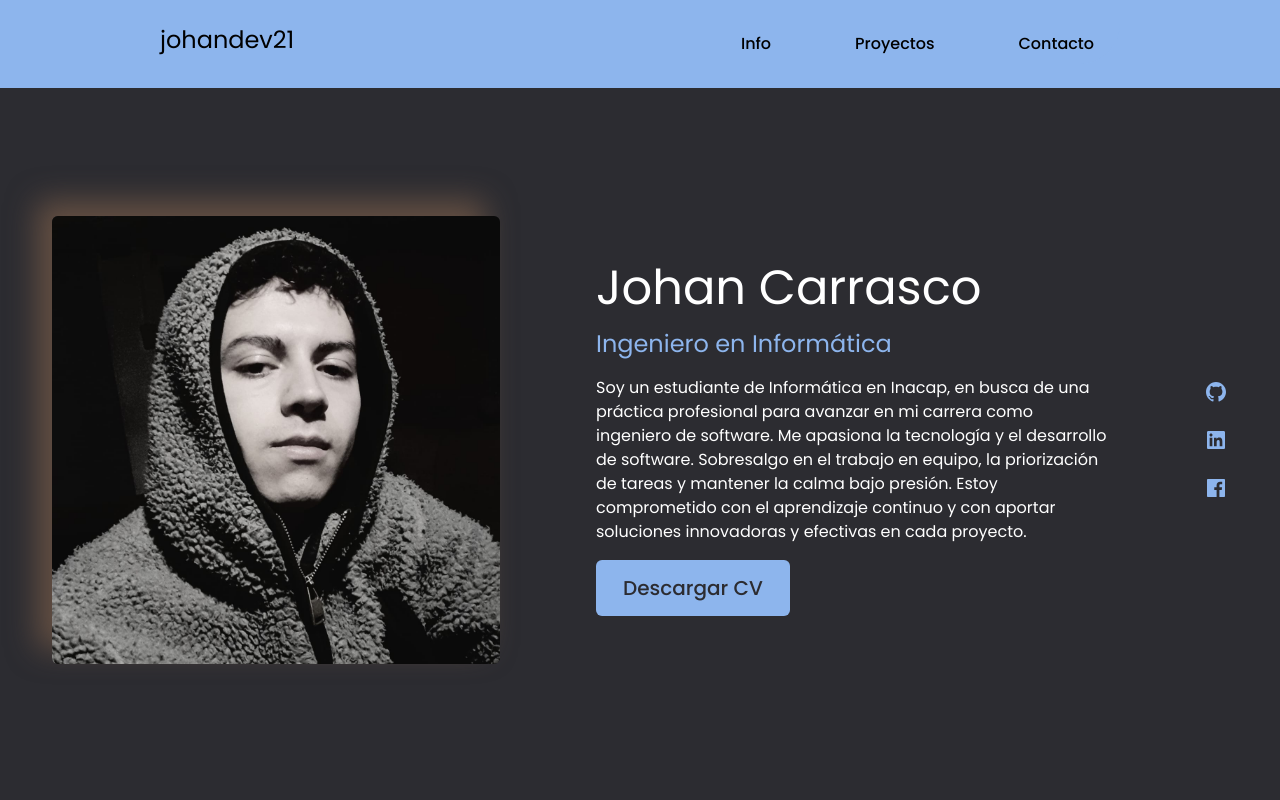
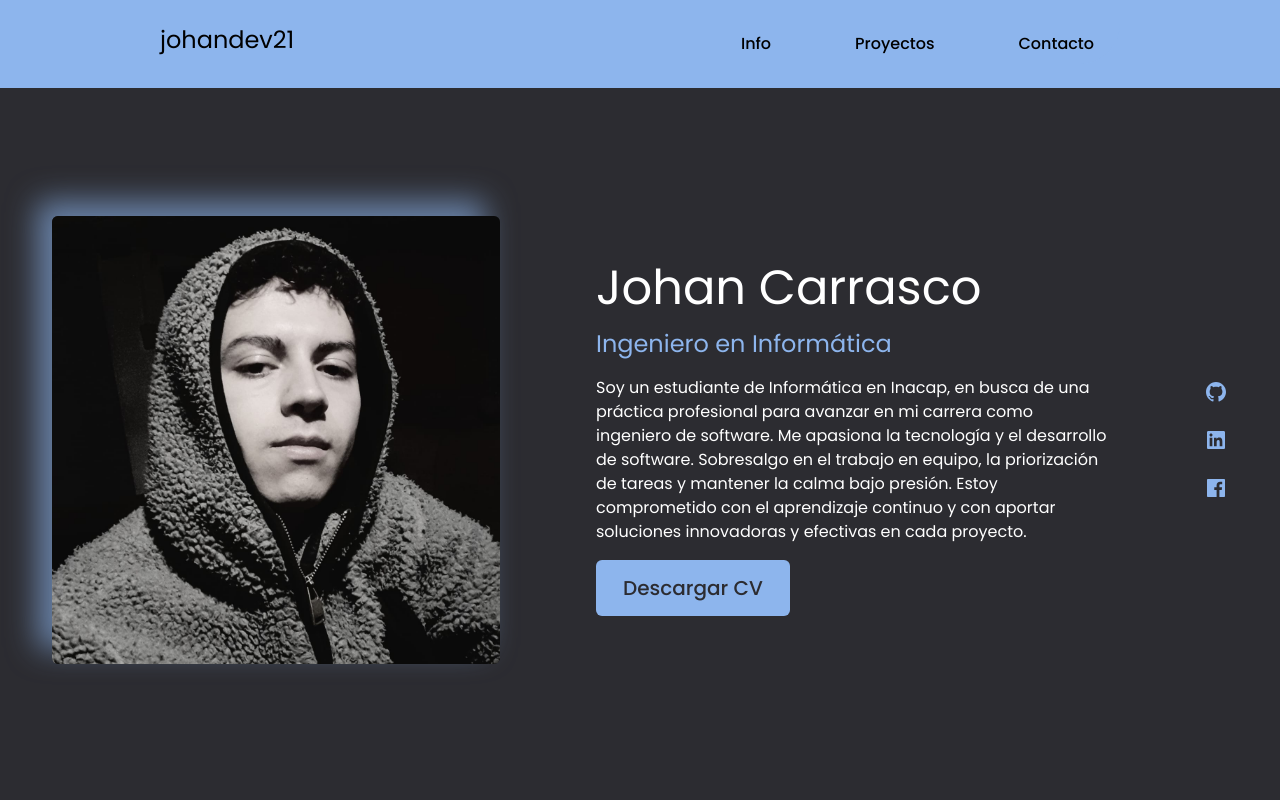
Before and after one commit to johan2160/Portfolio, a React (Vite) app: page / in a window 1280 px wide. In both pictures the pointer is over the picture 276 px from the left and 440 px from the top of the page. Shown: the top 800 px of the page. Built offline with nearby package versions, Linux system fonts and the light colour scheme.

Commit message:
style(css): update shadow gradient color and refactor hover effect
- Changed the hover box-shadow color in `.shadow-gradient` to `#8db5ed9e`.
- Refactored code to improve consistency in the gradient and hover effects.

```diff
--- a/src/index.css
+++ b/src/index.css
@@ -11,7 +11,7 @@ html {
 }
 
 .shadow-gradient:hover {
-  box-shadow: -15px -15px 30px 0px rgba(136,102,77,0.62);
+  box-shadow: -15px -15px 30px 0px #8db5ed9e;
   position: relative;
   z-index: 0;
 }
@@ -23,7 +23,7 @@ html {
   left: 0;
   width: 100%;
   height: 100%;
-  background: linear-gradient(135deg, #EEB387 0%, #88664D 100%);
+  background: linear-gradient(135deg, #eeb387 0%, #88664d 100%);
   z-index: -1;
   filter: blur(10px);
   opacity: 0.5;
```
